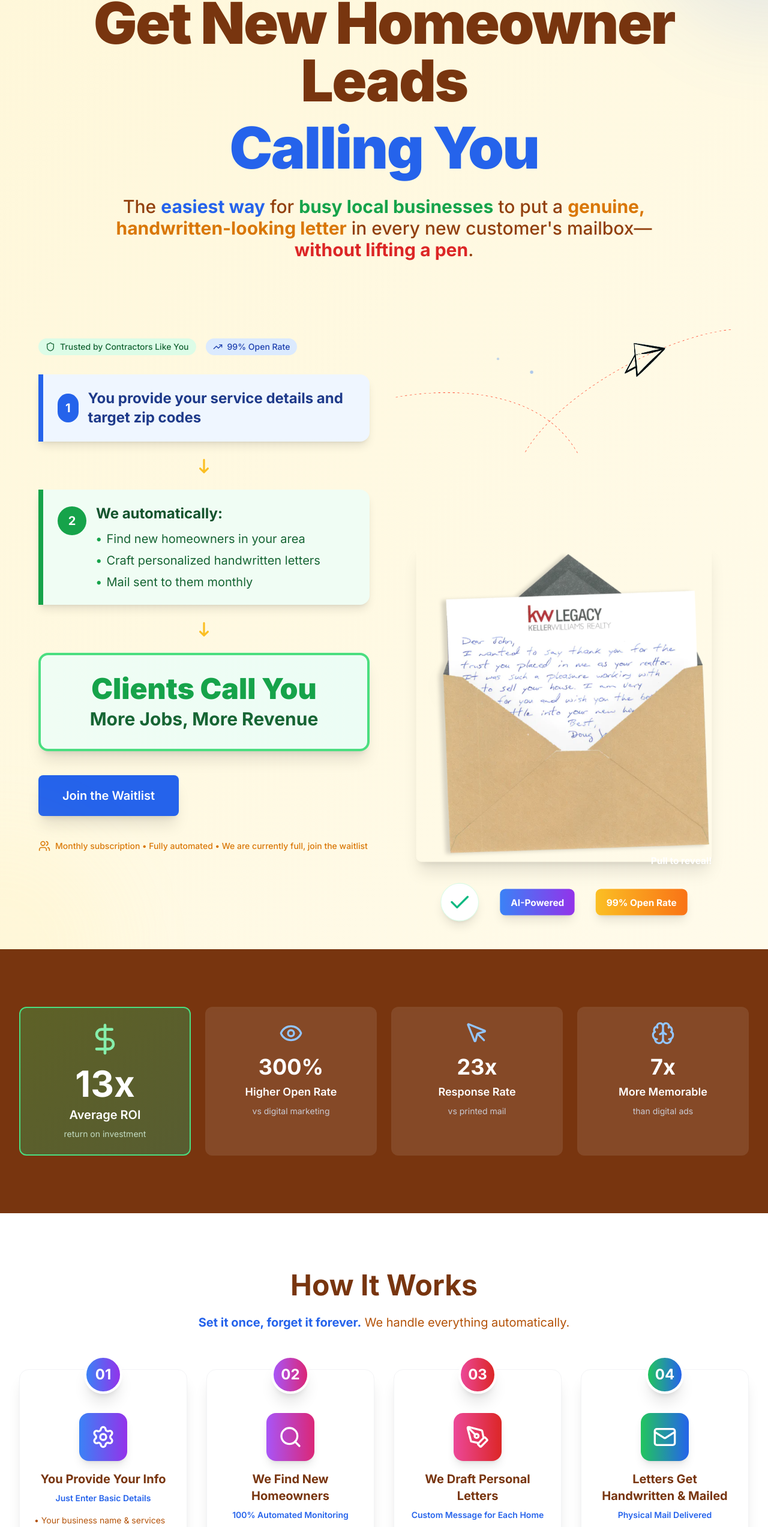
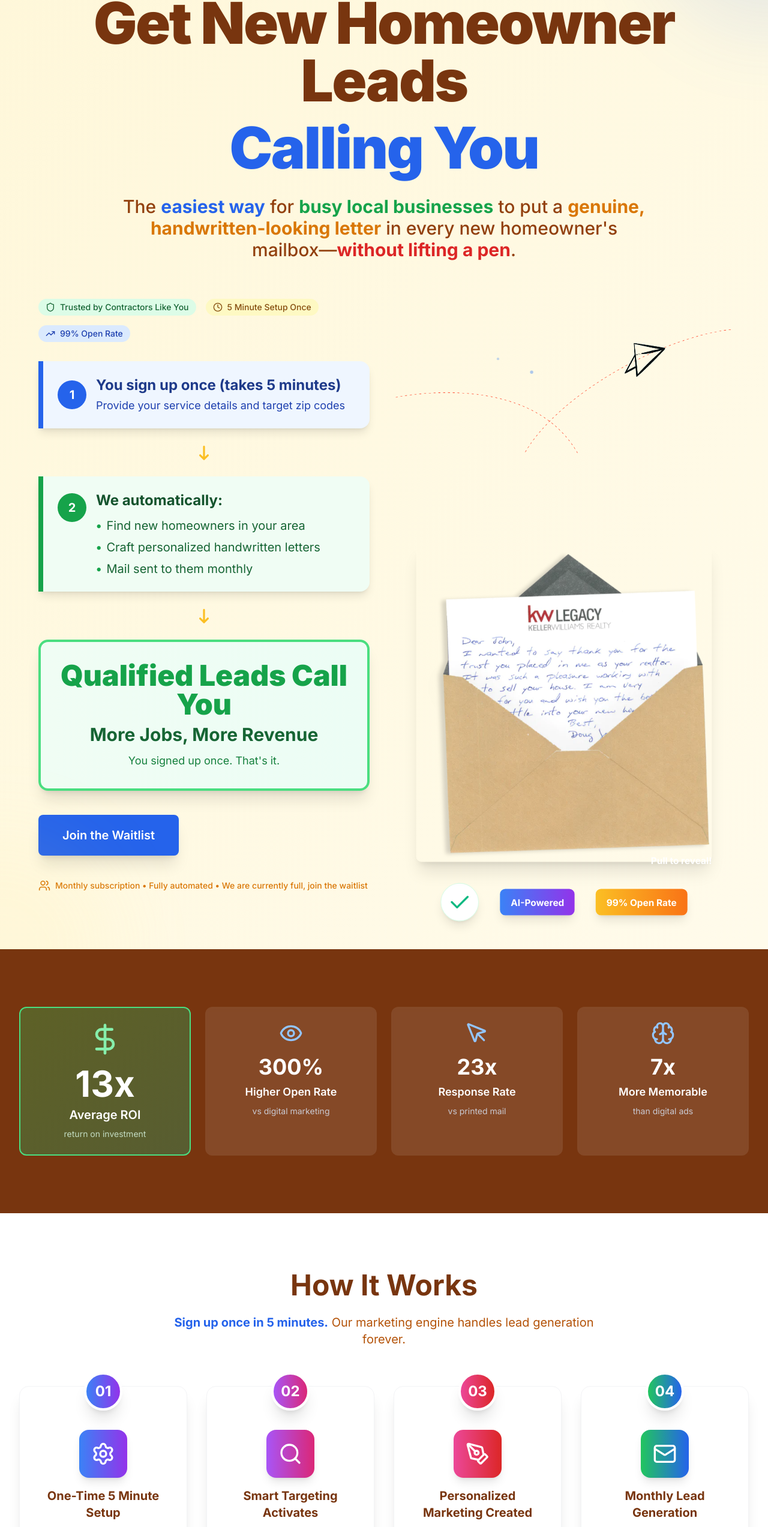
Before and after one commit to idratherbecamping/physical_ads_as_a_service_frontend, a Next.js app: page / in a window 1280 px wide. Shown: the part 202-2747 px from the top of the page at 60% size. Built offline with nearby package versions, Linux system fonts and the light colour scheme.

Commit message:
add redacted letter

```diff
--- a/components/sections/ExampleNote.tsx
+++ b/components/sections/ExampleNote.tsx
@@ -31,6 +31,29 @@ const annotations = [
   }
 ]
 
+const redactedLetterAnnotations = [
+  {
+    icon: MapPin,
+    label: 'Mentions specific address',
+    position: 'top-[18%] left-[45%]'
+  },
+  {
+    icon: Home,
+    label: 'Specific home features',
+    position: 'top-[24%] left-[20%]'
+  },
+  {
+    icon: User,
+    label: 'Personal intro',
+    position: 'top-[32%] right-[25%]'
+  },
+  {
+    icon: Heart,
+    label: 'Handwritten with real pen',
+    position: 'bottom-[20%] left-[30%]'
+  }
+]
+
 export const ExampleNote: React.FC = () => {
   return (
     <Section className="bg-gray-50">
@@ -52,24 +75,30 @@ export const ExampleNote: React.FC = () => {
           </motion.div>
 
 
-          <div className="relative flex flex-col lg:flex-row items-center justify-center gap-12">
-
+          {/* Real Letter Example - Full Width */}
           <motion.div
             initial={{ opacity: 0, scale: 0.95 }}
             whileInView={{ opacity: 1, scale: 1 }}
             viewport={{ once: true }}
             transition={{ duration: 0.8 }}
-              className="relative shadow-2xl max-w-2xl mx-auto lg:mx-0 flex-1"
-              style={{ transform: 'rotate(90deg) scale(0.4)' }}
+            className="mb-16"
           >
+            <div className="bg-gradient-to-r from-blue-50 via-white to-amber-50 p-8 rounded-2xl shadow-2xl">
+              <h3 className="text-2xl font-bold text-amber-900 mb-6 text-center">
+                Letters Sent to New Homeowners
+              </h3>
+              <div className="relative max-w-3xl mx-auto">
                 <img
-                src="/example_letter_painting.png"
-                alt="Example handwritten letter"
-                className="w-full h-auto rounded-lg"
+                  src="/redacted_letter_connor.png"
+                  alt="Real handwritten letter example"
+                  className="w-full h-auto rounded-lg shadow-xl"
                 />
+                <div className="absolute -top-4 -right-4 bg-green-500 text-white px-4 py-2 rounded-full font-bold shadow-lg transform rotate-12">
+                  99% Open Rate
+                </div>
 
-              {/* Annotations */}
-              {annotations.map((annotation, index) => (
+                {/* Annotations for redacted letter */}
+                {redactedLetterAnnotations.map((annotation, index) => (
                   <motion.div
                     key={index}
                     initial={{ opacity: 0, scale: 0 }}
@@ -79,17 +108,19 @@ export const ExampleNote: React.FC = () => {
                     className={`absolute ${annotation.position}`}
                   >
                     <div className="relative group">
-                    <div className="w-8 h-8 bg-blue-600 rounded-full flex items-center justify-center text-white shadow-lg cursor-pointer transform transition-transform hover:scale-110">
-                      <annotation.icon className="w-4 h-4" />
+                      <div className="w-10 h-10 bg-blue-600 rounded-full flex items-center justify-center text-white shadow-lg cursor-pointer transform transition-transform hover:scale-110 animate-pulse">
+                        <annotation.icon className="w-5 h-5" />
                       </div>
-                    <div className="absolute bottom-full mb-2 left-1/2 transform -translate-x-1/2 bg-amber-900 text-white px-3 py-1 rounded text-sm whitespace-nowrap opacity-0 group-hover:opacity-100 transition-opacity">
+                      <div className="absolute bottom-full mb-2 left-1/2 transform -translate-x-1/2 bg-amber-900 text-white px-3 py-1 rounded text-sm whitespace-nowrap opacity-0 group-hover:opacity-100 transition-opacity pointer-events-none z-10">
                         {annotation.label}
                       </div>
                     </div>
                   </motion.div>
                 ))}
+              </div>
+            </div>
           </motion.div>
-          </div>
+
 
           <motion.div
             initial={{ opacity: 0 }}
@@ -102,7 +133,7 @@ export const ExampleNote: React.FC = () => {
               What Makes Our Notes Different:
             </h3>
             <ul className="space-y-3">
-              <li className="flex items-start gap-5">
+              <li className="flex items-start gap-3">
                 <span className="text-blue-600 mt-1">✓</span>
                 <span className="text-gray-700">Mentions the actual property address</span>
               </li>
--- a/components/sections/HeroSection.tsx
+++ b/components/sections/HeroSection.tsx
@@ -11,7 +11,7 @@ import { AirplaneWriting } from '../../src/components/ui/AirplaneWriting'
 import { CardReveal } from '../../src/components/ui/CardReveal'
 import { FloatingElements } from '../ui/FloatingElements'
 import { WritingAnimation } from '../ui/WritingAnimation'
-import { Shield, TrendingUp, Users } from 'lucide-react'
+import { Shield, TrendingUp, Users, Clock } from 'lucide-react'
 
 export const HeroSection: React.FC = () => {
   const openWaitlistForm = () => {
@@ -39,7 +39,7 @@ export const HeroSection: React.FC = () => {
           transition={{ duration: 0.6, delay: 0.5 }}
           className="text-xl sm:text-2xl lg:text-3xl text-amber-800 font-medium text-center max-w-4xl mx-auto mb-16 leading-relaxed"
         >
-          The <span className="text-blue-600 font-bold">easiest way</span> for <span className="text-green-600 font-bold">busy local businesses</span> to put a <span className="text-amber-600 font-bold">genuine, handwritten-looking letter</span> in every new customer&apos;s mailbox—<span className="text-red-600 font-bold">without lifting a pen</span>.
+          The <span className="text-blue-600 font-bold">easiest way</span> for <span className="text-green-600 font-bold">busy local businesses</span> to put a <span className="text-amber-600 font-bold">genuine, handwritten-looking letter</span> in every new homeowner&apos;s mailbox—<span className="text-red-600 font-bold">without lifting a pen</span>.
         </motion.p>
 
         <div className="grid lg:grid-cols-2 gap-12 items-center max-w-6xl mx-auto">
@@ -55,6 +55,10 @@ export const HeroSection: React.FC = () => {
                 <Shield className="w-4 h-4 mr-2" />
                 Trusted by Contractors Like You
               </Badge>
+              <Badge variant="warning" className="text-sm">
+                <Clock className="w-4 h-4 mr-2" />
+                5 Minute Setup Once
+              </Badge>
               <Badge variant="info" className="text-sm">
                 <TrendingUp className="w-4 h-4 mr-2" />
                 99% Open Rate
@@ -66,9 +70,14 @@ export const HeroSection: React.FC = () => {
               <div className="bg-blue-50 border-l-8 border-blue-600 rounded-r-2xl p-6 shadow-lg">
                 <div className="flex items-center gap-4">
                   <div className="bg-blue-600 text-white rounded-full w-12 h-12 flex items-center justify-center font-bold text-xl">1</div>
-                  <p className="text-xl sm:text-2xl text-blue-900 font-bold">
-                    You provide your service details and target zip codes
-                  </p>
+                  <div>
+                    <p className="text-xl sm:text-2xl text-blue-900 font-bold">
+                      You sign up once (takes 5 minutes)
+                    </p>
+                    <p className="text-lg text-blue-800 mt-1">
+                      Provide your service details and target zip codes
+                    </p>
+                  </div>
                 </div>
               </div>
 
@@ -113,9 +122,10 @@ export const HeroSection: React.FC = () => {
               {/* Result Box */}
               <div className="bg-gradient-to-r from-green-50 to-emerald-50 border-4 border-green-400 rounded-2xl p-8 shadow-xl text-center">
                 <p className="text-3xl sm:text-4xl lg:text-5xl text-green-900 font-black">
-                  <span className="text-green-600">Clients Call You</span>
+                  <span className="text-green-600">Qualified Leads Call You</span>
                 </p>
                 <p className="text-2xl sm:text-3xl text-green-800 mt-2 font-bold">More Jobs, More Revenue</p>
+                <p className="text-lg text-green-700 mt-3">You signed up once. That's it.</p>
               </div>
             </div>
 
--- a/components/sections/HowItWorks.tsx
+++ b/components/sections/HowItWorks.tsx
@@ -10,37 +10,37 @@ import { Settings, Search, Mail, PenTool, ArrowRight } from 'lucide-react'
 const steps = [
   {
     number: "01",
-    title: "You Provide Your Info",
-    subtitle: "Just Enter Basic Details",
+    title: "One-Time 5 Minute Setup",
+    subtitle: "Just Enter Basic Details Once",
     description: "• Your business name & services\n• Target zip codes\n• Contact information",
-    timeframe: "Takes 2 minutes",
+    timeframe: "Takes 5 minutes",
     icon: Settings,
     color: "from-blue-500 to-purple-600"
   },
   {
     number: "02",
-    title: "We Find New Homeowners",
-    subtitle: "100% Automated Monitoring",
-    description: "• Monitor home sales daily\n• Identify new purchases\n• Collect property details",
-    timeframe: "Happens automatically",
+    title: "Smart Targeting Activates",
+    subtitle: "Lead Generation on Autopilot",
+    description: "• Monitor home sales daily\n• Smart targeting strategy\n• Find your ideal customers",
+    timeframe: "Runs forever automatically",
     icon: Search,
     color: "from-purple-500 to-pink-600"
   },
   {
     number: "03",
-    title: "We Draft Personal Letters",
-    subtitle: "Custom Message for Each Home",
-    description: "• Mention specific address\n• Reference property features\n• Include your business intro",
-    timeframe: "AI-generated instantly",
+    title: "Personalized Marketing Created",
+    subtitle: "Unique Message for Each Lead",
+    description: "• Build brand awareness\n• Reference property details\n• Professional introduction",
+    timeframe: "AI-powered generation",
     icon: PenTool,
     color: "from-pink-500 to-red-600"
   },
   {
     number: "04",
-    title: "Letters Get Handwritten & Mailed",
-    subtitle: "Physical Mail Delivered",
-    description: "• Genuine handwritten notes\n• Mailed throughout the month\n• 99% open rate",
-    timeframe: "Monthly subscription",
+    title: "Monthly Lead Generation",
+    subtitle: "Handwritten Letters Delivered",
+    description: "• Genuine handwritten notes\n• New leads every month\n• 99% open rate",
+    timeframe: "Automatic monthly delivery",
     icon: Mail,
     color: "from-green-500 to-blue-600"
   }
@@ -61,7 +61,7 @@ export const HowItWorks: React.FC = () => {
             How It Works
           </h2>
           <p className="text-xl text-amber-700 max-w-3xl mx-auto">
-            <span className="font-bold text-blue-600">Set it once, forget it forever.</span> We handle everything automatically.
+            <span className="font-bold text-blue-600">Sign up once in 5 minutes.</span> Our marketing engine handles lead generation forever.
           </p>
         </motion.div>
 
--- a/components/sections/ScienceSection.tsx
+++ b/components/sections/ScienceSection.tsx
@@ -26,7 +26,7 @@ const scienceData = [
   {
     icon: <DollarSign className="w-6 h-6" />,
     title: 'ROI: Higher Cost, Massive Returns',
-    content: `While handwritten notes cost more than email ($3-5 vs $0.01), the 10% response rate versus 0.12% for email means you're getting 83x more responses per dollar spent. One new customer typically pays for 3-6 months of service.`
+    content: `While handwritten notes cost more than email ($3-5 vs $0.01), the 10% response rate versus 0.12% for email means you're getting 83x more responses per dollar spent. One new customer typically pays for 4-12 months of service.`
   }
 ]
 
```
Also changed, not shown: components/layout/Navigation.tsx (line endings or trailing spaces), 1 other file (tests, documents, lock files or other folders). Lines whose indentation alone changed are shown as unchanged.
